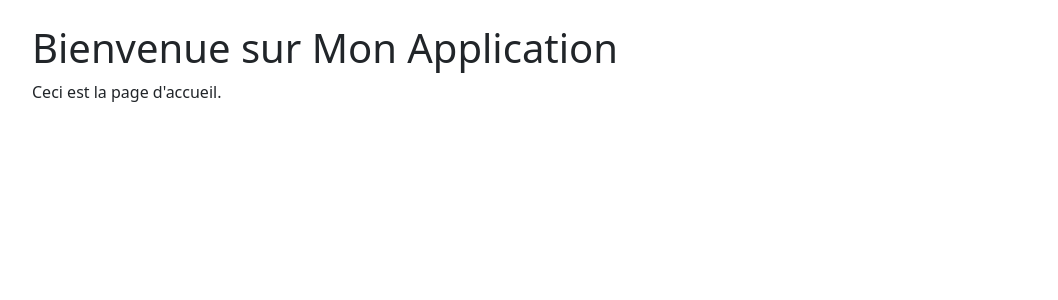
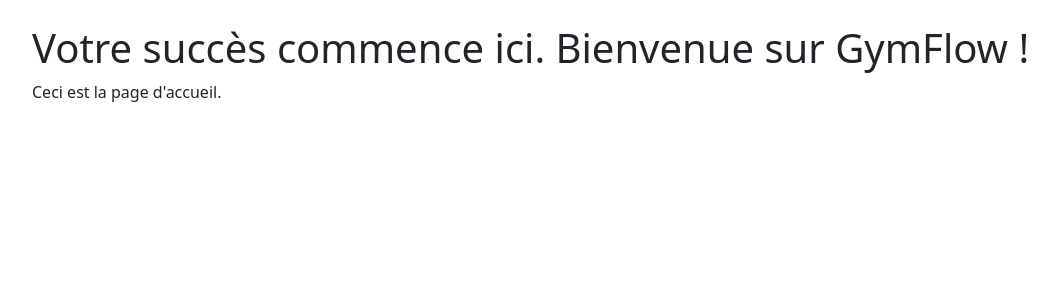
Before and after one commit to Yassine-Atiki/GYM_MANAGEMENT_SYSTEME_USING_SYMFONY, a Symfony app: template templates/home/index.html.twig in a window 1280 px wide. Shown: the part 56-356 px from the top of the page, without its empty margins (50-1108 px from the left). Run offline with Twig, Linux system fonts and the light colour scheme; the template is opened without the code that fills it, so the values that code supplies are empty; some libraries are stand-ins or nearby versions.

Commit message:
minor change

```diff
--- a/templates/home/index.html.twig
+++ b/templates/home/index.html.twig
@@ -1,9 +1,9 @@
 {# templates/home/index.html.twig #}
 {% extends 'base.html.twig' %}
 
-{% block title %}Accueil - Mon Application{% endblock %}
+{% block title %}GymFlow{% endblock %}
 
 {% block body %}
-    <h1>Bienvenue sur Mon Application</h1>
+    <h1>Votre succès commence ici. Bienvenue sur GymFlow !</h1>
     <p>Ceci est la page d'accueil.</p>
 {% endblock %}
```
